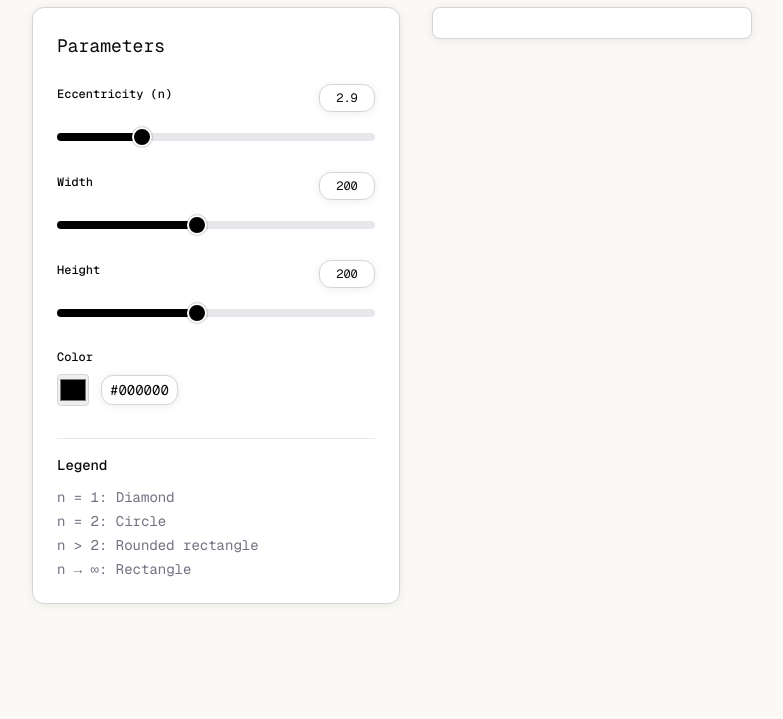
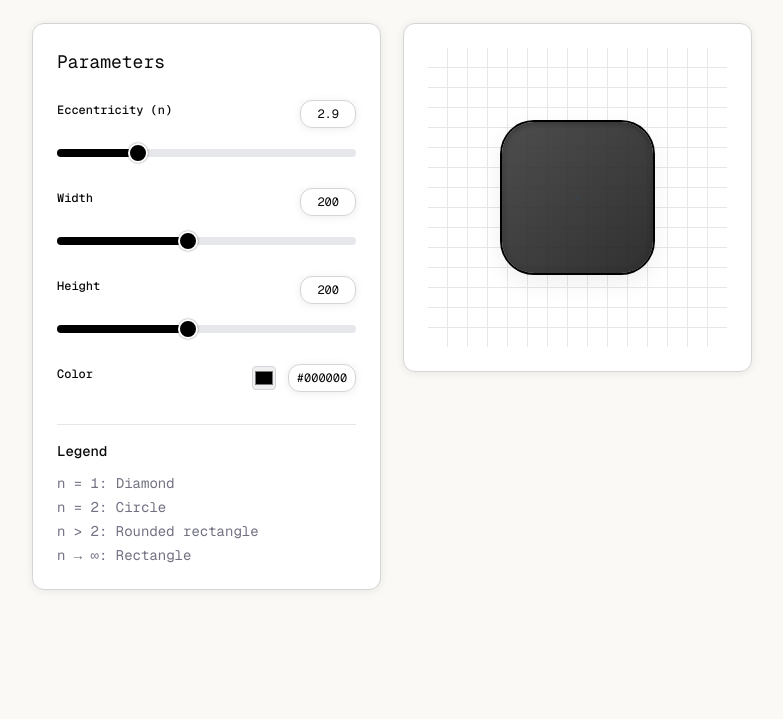
Before and after one commit to hussain-jawaid/superellipse_generator, a plain HTML site: page index.html in a window 1280 px wide. Shown: the part 81-800 px from the top of the page, without its empty margins (248-1031 px from the left). Drawn offline with nearby package versions, Linux system fonts and the light colour scheme; a web font is replaced by a local one.

Commit message:
Working on canvas

```diff
--- a/index.html
+++ b/index.html
@@ -21,7 +21,8 @@
 <body class="bg-[var(--bg)] w-full h-screen">
     <div class="xl:w-[60%] xl:mx-auto w-full h-auto bg-[var(--bg)]">
         <header class="relative p-6 xl:pt-7">
-            <h1 class="font-geist-mono text-2xl lg:text-3xl text-[var(--text)] text-center">Superellipse Generator</h1>
+            <h1 class="font-geist-mono text-2xl lg:text-3xl text-[var(--text)] text-center tracking-[-2px]">Superellipse
+                Generator</h1>
             <!-- dark mode toggle -->
             <div class="flex justify-center absolute top-6 right-6">
                 <button id="themeToggle"
@@ -33,9 +34,9 @@
         </header>
 
         <!-- main -->
-        <div class="flex flex-col lg:flex-row h-auto w-auto gap-8 px-5 lg:px-6">
+        <div class="flex flex-col lg:flex-row h-auto w-auto gap-8 lg:gap-0 lg:justify-between px-5 lg:px-6 mt-4">
             <!-- parameters panel -->
-            <div class="font-geist-mono bg-[var(--panel-bg)] rounded-xl lg:flex-1 p-6"
+            <div class="font-geist-mono bg-[var(--panel-bg)] rounded-xl lg:w-[48.5%] p-6"
                 style="border: var(--border); box-shadow: var(--shadow);">
                 <h2 class="text-lg text-[var(--text)] mb-6">Parameters</h2>
 
@@ -81,13 +82,13 @@
                 </div>
 
                 <!-- Color -->
-                <div class="mb-6">
+                <div class="mb-6 flex items-center justify-between">
                     <label class="block text-[12px] font-medium text-[var(--text)] mb-2">Color</label>
                     <div class="flex items-center gap-3">
                         <input type="color" id="color" value="#000000"
-                            class="w-8 h-8 border border-gray-300 rounded cursor-pointer">
-                        <div id="colorValue"
-                            class="px-2 py-1 text-sm rounded-xl text-[var(--text)] bg-[var(--panel-bg)] text-center"
+                            class="w-6 h-6 border border-gray-300 rounded cursor-pointer">
+                        <div id="colorValueBox"
+                            class="value-box w-17 px-2 py-1 text-[12px] rounded-xl text-[var(--text)] bg-[var(--panel-bg)] text-center"
                             style="border: var(--border); box-shadow: var(--shadow);">#000000</div>
                     </div>
                 </div>
@@ -105,8 +106,18 @@
             </div>
 
             <!-- canvas -->
-            <div class="bg-[var(--panel-bg)] lg:flex-1 rounded-lg h-8"
-                style="border: var(--border); box-shadow: var(--shadow);">
+            <div class="h-auto lg:w-[48.5%]">
+                <!-- canvas' outer box -->
+                <div class="bg-[var(--panel-bg)] lg:flex-1 rounded-xl h-auto p-6"
+                    style="border: var(--border); box-shadow: var(--shadow);">
+                    <!-- canvas' inner/grid box -->
+                    <div class="relative w-full aspect-square grid-bg flex items-center justify-center">
+                        <div id="previewSquare"
+                            class="flex items-center justify-center rounded-[32px] bg-gradient-to-br from-[#3a3a3a]/90 to-[#1a1a1a]/90 ring-2 ring-black dark:ring-white shadow-[0_1px_1px_rgba(0,0,0,0.25),0_8px_24px_rgba(0,0,0,0.08)] surface-smooth">
+                            <div class="w-[3px] h-[3px] rounded-full bg-[#384252]"></div>
+                        </div>
+                    </div>
+                </div>
             </div>
         </div>
     </div>
--- a/script.js
+++ b/script.js
@@ -31,3 +31,37 @@ sliders.forEach((slider, index) => {
     updateSlider(slider, valueBoxes[index])
   );
 });
+
+// COLOR BOX LOGIC WILL APPEAR HERE
+// ------
+// ------
+// ------
+
+// CANVAS LOGIC
+const previewSquare = document.getElementById("previewSquare");
+const widthSlider = document.getElementById("widthBar");
+const heightSlider = document.getElementById("heightBar");
+
+// Compute slider value mapped to 0–100% respecting min/max
+function sliderToPercent(slider) {
+  const max = parseFloat(slider.max);
+  const value = parseFloat(slider.value);
+  return (value / max) * 100;
+}
+
+let sizeRaf = null;
+function updateSquareSize() {
+  if (sizeRaf != null) return; // batch rapid inputs
+  sizeRaf = requestAnimationFrame(() => {
+    sizeRaf = null;
+    const widthPercent = sliderToPercent(widthSlider);
+    const heightPercent = sliderToPercent(heightSlider);
+    previewSquare.style.width = widthPercent + "%";
+    previewSquare.style.height = heightPercent + "%";
+  });
+}
+
+// Initialize and bind
+updateSquareSize();
+widthSlider?.addEventListener("input", updateSquareSize);
+heightSlider?.addEventListener("input", updateSquareSize);
--- a/style.css
+++ b/style.css
@@ -98,3 +98,35 @@ body {
   border: 2px solid #000000;
   box-shadow: 0px 0px 2px rgb(255, 255, 255);
 }
+
+/* Canvas grid background */
+.grid-bg {
+  background-image: linear-gradient(#e5e7eb 1px, transparent 1px),
+    linear-gradient(90deg, #e5e7eb 1px, transparent 1px);
+  background-size: 20px 20px, 20px 20px;
+  background-position: -1px -1px;
+}
+
+.dark .grid-bg {
+  background-image: linear-gradient(#1f2937 1px, transparent 1px),
+    linear-gradient(90deg, #1f2937 1px, transparent 1px);
+}
+
+/* Subtle inner/outer softening for preview surface */
+.surface-smooth {
+  position: relative;
+  overflow: hidden;
+}
+.surface-smooth::before {
+  content: "";
+  position: absolute;
+  inset: 0;
+  border-radius: inherit;
+  box-shadow: inset 0 1px 6px rgba(0, 0, 0, 0.35),
+    inset 0 -1px 4px rgba(255, 255, 255, 0.05);
+  pointer-events: none;
+}
+.dark .surface-smooth::before {
+  box-shadow: inset 0 1px 6px rgba(255, 255, 255, 0.08),
+    inset 0 -1px 4px rgba(0, 0, 0, 0.6);
+}
```
